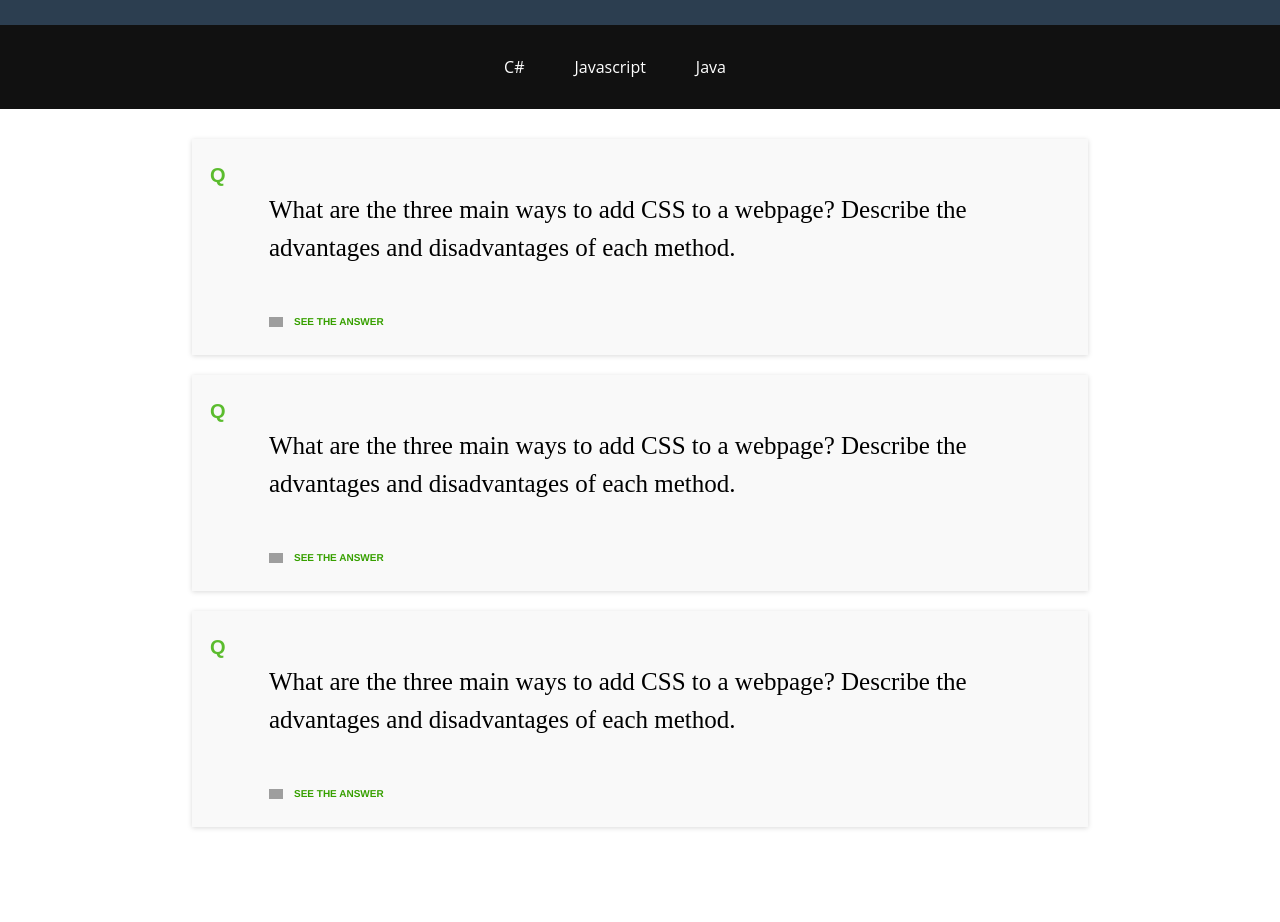
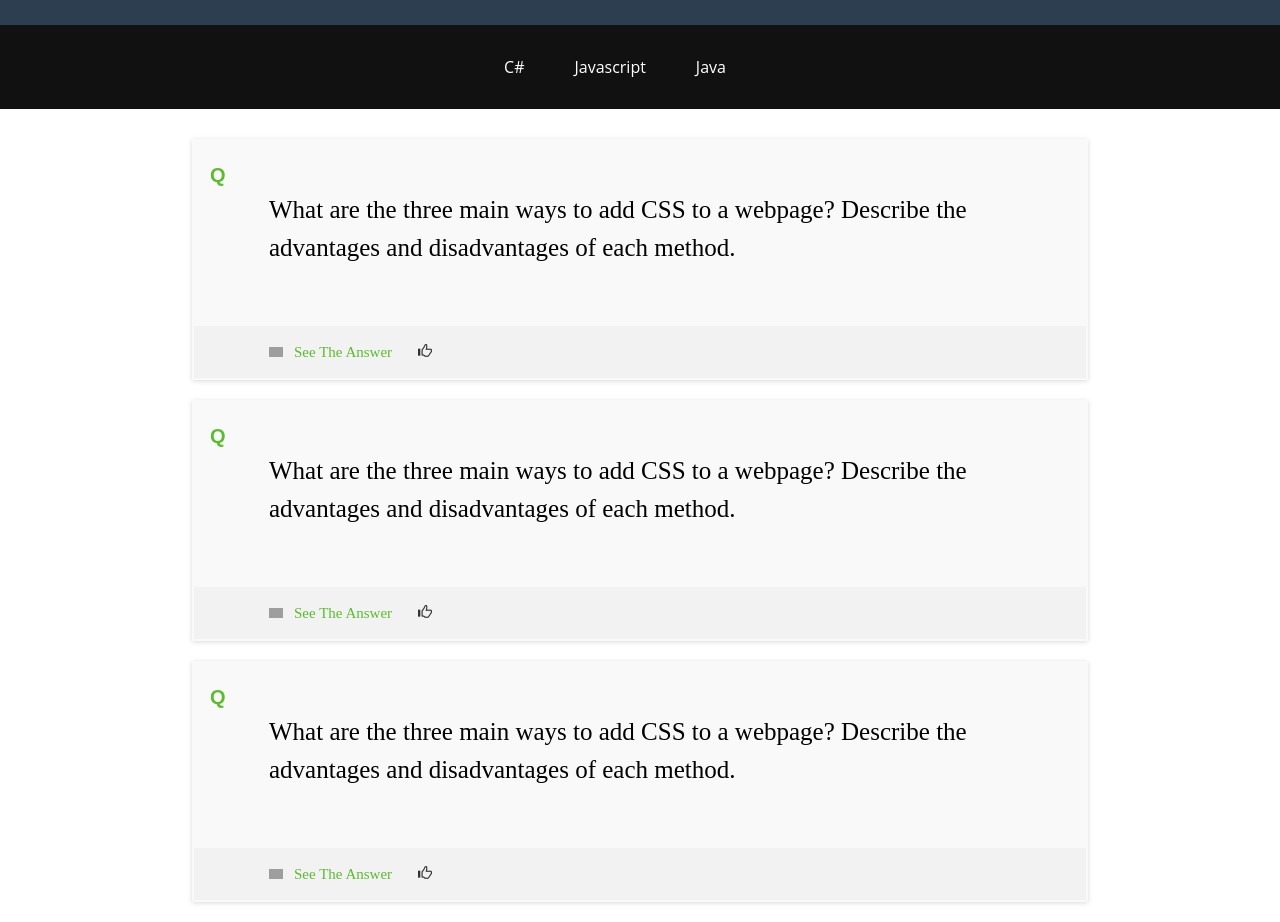
Before and after one commit to Aleksandyr/interview-preparation, a React (Create React App) app in the folder interviewer.app/: page / in a window 1280 px wide. Shown: the part 800-1722 px from the top of the page. Before the commit the page ends 1647 px from the top, so only its background shows below. Built offline with nearby package versions, Linux system fonts and the light colour scheme; grey boxes are pictures that could not be loaded.

Commit message:
add like button

```diff
--- a/interviewer.app/public/css/main.css
+++ b/interviewer.app/public/css/main.css
@@ -8,7 +8,7 @@
 
 body {
   /* background-color: #f2f2f2; */
-    font-family: "Lato";
+    font-family: 'Lato';
     font-weight: 300;
     font-size: 16px;
     color: #555;
@@ -19,7 +19,7 @@ body {
 
 /* Titles */
 h1, h2, h3, h4, h5, h6 {
-    font-family: "Raleway";
+    font-family: 'Raleway';
     font-weight: 300;
     color: #333;
 }
@@ -30,7 +30,7 @@ h1, h2, h3, h4, h5, h6 {
 .font-gotham-medium, .header-navbar .nav .site-links a,
 .nav-links a, .nav-pills>li>a,
 .section-quote strong, dt, h3, h4, label {
-    font-family: "Gotham Medium",Helvetica,Arial,sans-serif;
+    font-family: 'Gotham Medium',Helvetica,Arial,sans-serif;
     font-weight: 600;
 }
 
@@ -103,7 +103,7 @@ a:after {
 	right: 0;
 	z-index: 10000;
 	overflow: visible;
-	font: normal 16px/24px  'Open Sans', "Helvetica Neue", Helvetica, Arial, sans-serif;
+	font: normal 16px/24px  'Open Sans', 'Helvetica Neue', Helvetica, Arial, sans-serif;
 }
 
 #section-topbar a {
@@ -119,7 +119,7 @@ a:after {
 /*
 	Top Bar
 
-	By default, top navigation bar uses "fixed" position
+	By default, top navigation bar uses 'fixed' position
 */
 #section-topbar ul#nav {
 	display: inline-block;
@@ -143,7 +143,7 @@ a:after {
 
 #section-topbar ul#nav a {
   display: block;
-  font: normal 11px/18px "Helvetica Neue", Helvetica, Arial, sans-serif;
+  font: normal 11px/18px 'Helvetica Neue', Helvetica, Arial, sans-serif;
   text-decoration: none;
   padding: 18px 20px 18px 20px;
   border-left: 1px solid #222;
@@ -172,7 +172,7 @@ a:after {
 	right: 0;
 	z-index: 10000;
 	overflow: visible;
-	font: normal 16px/24px  'Open Sans', "Helvetica Neue", Helvetica, Arial, sans-serif;
+	font: normal 16px/24px  'Open Sans', 'Helvetica Neue', Helvetica, Arial, sans-serif;
 	padding-bottom: 30px
 }
 
@@ -352,15 +352,11 @@ sm {
 	}
 
 	.answer-toggling {
-		font-size: 10px;
-		line-height: 10px;
-		margin-top: -27px;
-		display: block;
+		font-size: 15px;
+		/* display: block; */
 		padding-top: 18px;
-		padding-bottom: 26px;
 		padding-left: 100px;
 		position: relative;
-		transition: all .3s ease;
 	}
 		.question-text {
 			color: black;
@@ -373,26 +369,26 @@ sm {
 
 	}
 	.see-answer::after {
-		content: "";
+		content: '';
 		background: url(//www.upwork.com/static/marketing/adquiro-webpack/images/arrow.dd56dd79a55e.svg) 50% no-repeat;
 		display: inline-block;
 		position: absolute;
 		width: 14px;
 		height: 10px;
 		left: 75px;
-		top: 18px;
+		top: 21px;
 		transition: all .3s ease;
 	}
 
 	.hide-answer::after {
-		content: "";
+		content: '';
 		background: url(//www.upwork.com/static/marketing/adquiro-webpack/images/arrow.dd56dd79a55e.svg) 50% no-repeat;
 		display: inline-block;
 		position: absolute;
 		width: 14px;
 		height: 10px;
 		left: 75px;
-		top: 18px;
+		top: 21px;
 		transition: all .3s ease;
 		transform: rotate(-180deg);
 	}
@@ -428,3 +424,7 @@ sm {
 .text-uppercase {
 	text-transform: uppercase;
 }
+
+.align-right{
+  text-align: left;
+}
--- a/interviewer.app/src/App.js
+++ b/interviewer.app/src/App.js
@@ -3,7 +3,7 @@ import Navbar from './components/Navbar'
 import Header from './components/Header'
 import About from './components/About'
 import CategoryNavbar from './components/CategoryNavbar'
-import InterviewQuestion from './components/InterviewQuestion'
+import InterviewQuestion from './components/questions/InterviewQuestion'
 
 import './App.css'
 
--- a/interviewer.app/src/components/common/question/QuestionItem.js
+++ /dev/null
@@ -1,41 +0,0 @@
-import React, {Component} from 'react'
-import AnswerItem from './AnswerItem'
-
-class QuestionItem extends Component {
-  constructor (props) {
-    super(props)
-
-    this.state = {
-      questionText: props.questionText,
-      answerText: props.answerText,
-      disabled: true
-    }
-  }
-
-  showAnswer () {
-    this.state.disabled === true
-        ? this.setState({disabled: false})
-        : this.setState({disabled: true})
-  }
-
-  render () {
-    return (
-      <div className='question-container bg-cloud'>
-        <span className='question-mark font-gotham-medium text-grass'>Q</span>
-        <div className='question-inner-container bg-cloud'>
-          <p className='mb-1 question-text text-left'>{this.state.questionText}</p>
-        </div>
-
-        <AnswerItem answerText={this.state.answerText} disabled={this.state.disabled} />
-
-        <a className='answer-toggling text-left font-gotham-medium text-uppercase bg-cloud'
-          onClick={this.showAnswer.bind(this)}>
-          <span className={!this.state.disabled ? 'see-answer disabled' : 'see-answer'}>See The Answer</span>
-          <span className={this.state.disabled ? 'hide-answer disabled' : 'hide-answer'}>Hide The Answer</span>
-        </a>
-      </div>
-    )
-  }
-}
-
-export default QuestionItem
--- a/interviewer.app/src/components/common/routes/Routes.js
+++ b/interviewer.app/src/components/common/routes/Routes.js
@@ -3,9 +3,9 @@ import { Switch, Route } from 'react-router-dom'
 import HomePage from '../../home/HomePage'
 
 const Routes = () => (
-    <Switch>
-        <Route path='/' exact component={HomePage} />
-    </Switch>
+  <Switch>
+    <Route path='/' exact component={HomePage} />
+  </Switch>
 )
 
 export default Routes
--- a/interviewer.app/src/components/InterviewQuestion.js
+++ b/interviewer.app/src/components/questions/InterviewQuestion.js
@@ -1,5 +1,5 @@
 import React, {Component} from 'react'
-import QuestionItem from './common/question/QuestionItem'
+import QuestionItem from './QuestionItem'
 
 class InterviewQuestion extends Component {
   constructor (props) {
--- /dev/null
+++ b/interviewer.app/src/components/questions/QuestionItem.js
@@ -0,0 +1,69 @@
+import React, {Component} from 'react'
+import AnswerItem from './AnswerItem'
+
+class QuestionItem extends Component {
+  constructor (props) {
+    super(props)
+
+    this.state = {
+      questionText: props.questionText,
+      answerText: props.answerText,
+      disabled: true
+    }
+  }
+
+  showAnswer () {
+    this.state.disabled === true
+        ? this.setState({disabled: false})
+        : this.setState({disabled: true})
+  }
+
+  render () {
+    return (
+      <div className='question-container bg-cloud'>
+        <span className='question-mark font-gotham-medium text-grass'>Q</span>
+        <div className='question-inner-container bg-cloud'>
+          <p className='mb-1 question-text text-left'>{this.state.questionText}</p>
+        </div>
+
+        <AnswerItem answerText={this.state.answerText} disabled={this.state.disabled} />
+
+        <div className='control-group'>
+          <div className='controls align-right'>
+            <a className='answer-toggling text-grass push-top'
+              onClick={this.showAnswer.bind(this)}>
+              <span className={!this.state.disabled ? 'see-answer disabled' : 'see-answer'}>See The Answer</span>
+              <span className={this.state.disabled ? 'hide-answer disabled' : 'hide-answer'}>Hide The Answer</span>
+            </a>
+            <a className='delete_add btn btn-inverse btn-medium push-top'>
+              <span className='pull-right'>
+                <i id='like1' className='glyphicon glyphicon-thumbs-up' /> <div id='like1-bs3' />
+              </span>
+            </a>
+          </div>
+        </div>
+
+        {/* <div id='question-footer'>
+          <ul>
+            <li>
+              <a className='answer-toggling text-left font-gotham-medium text-uppercase'
+                onClick={this.showAnswer.bind(this)}>
+                <span className={!this.state.disabled ? 'see-answer disabled' : 'see-answer'}>See The Answer</span>
+                <span className={this.state.disabled ? 'hide-answer disabled' : 'hide-answer'}>Hide The Answer</span>
+              </a>
+            </li>
+            <li>
+              <a className='like show-comments bg-cloud'>
+                <span className='pull-right'>
+                  <i id='like1' className='glyphicon glyphicon-thumbs-up' /> <div id='like1-bs3' />
+                </span>
+              </a>
+            </li>
+          </ul>
+        </div> */}
+      </div>
+    )
+  }
+}
+
+export default QuestionItem
```
Also changed, not shown: interviewer.app/src/components/questions/AnswerItem.js (renamed from interviewer.app/src/components/common/question/AnswerItem.js).
